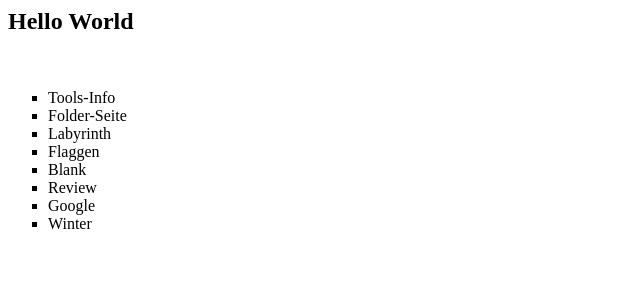
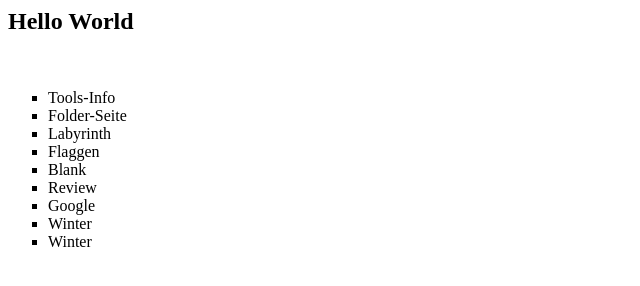
Before and after one commit to LouisD-github/LouisD-github.github.io, a plain HTML site: page index.html in a window 1280 px wide. Shown: the full height of the page, 0-640 px from the left. Drawn offline with Linux system fonts and the light colour scheme.

Commit message:
add link

```diff
--- a/index.html
+++ b/index.html
@@ -14,6 +14,7 @@
 		<li><a href="review/review.html" class="Link">Review</a></li>
 		<li><a href="googlesite/googlesite.html" class="Link">Google</a></li>
 		<li><a href="winter/winter.html" class="Link">Winter</a></li>
+		<li><a href="froggy/Pond.html" class="Link">Winter</a></li>
 		</ul>
 	</body>
 </html>
```
